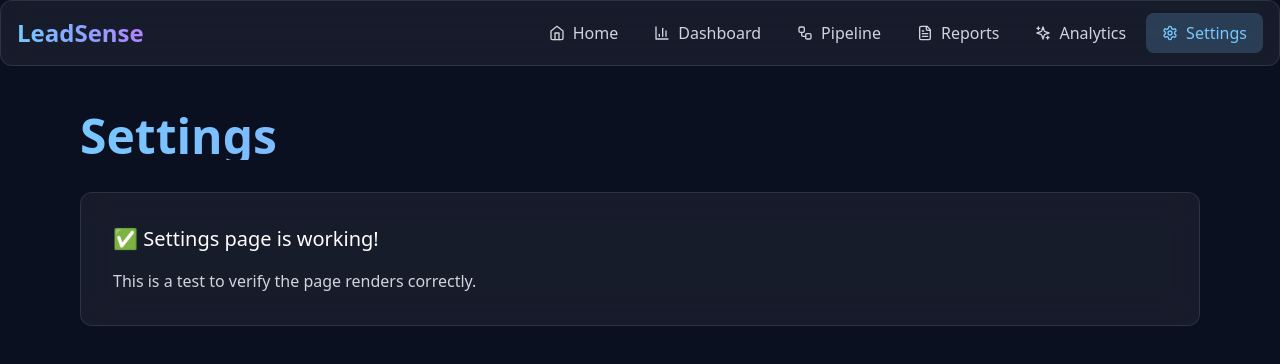
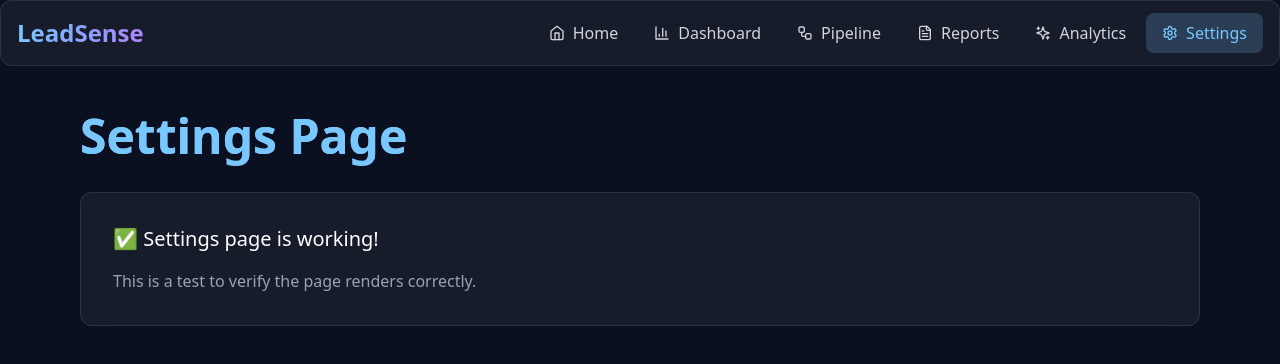
Before and after one commit to Henok131/leadsense, a React (Vite) app: page /settings in a window 1280 px wide. Shown: the top 364 px of the page. Built offline with nearby package versions, Linux system fonts and the light colour scheme.

Commit message:
Add explicit error handling and inline styles to Settings component

```diff
--- a/src/pages/settings/Settings.jsx
+++ b/src/pages/settings/Settings.jsx
@@ -1,17 +1,49 @@
 /**
- * Settings Page - Ultra Simple Test Version
+ * Settings Page - Ultra Simple Test Version with Error Handling
  */
 
+import { useEffect } from 'react'
+
 export default function Settings() {
-  return (
-    <div className="min-h-screen bg-dark pt-20 pb-8">
-      <div className="container max-w-6xl mx-auto px-4 py-8">
-        <h1 className="text-5xl font-extrabold gradient-text mb-8">Settings</h1>
-        <div className="glass-card p-8">
-          <p className="text-white text-xl mb-4">✅ Settings page is working!</p>
-          <p className="text-gray-300">This is a test to verify the page renders correctly.</p>
+  useEffect(() => {
+    console.log('✅ Settings component mounted and rendering!')
+    return () => {
+      console.log('Settings component unmounting')
+    }
+  }, [])
+
+  try {
+    console.log('Settings: About to render JSX')
+    return (
+      <div className="min-h-screen bg-dark pt-20 pb-8" style={{ backgroundColor: '#0b1020' }}>
+        <div className="container max-w-6xl mx-auto px-4 py-8">
+          <h1 className="text-5xl font-extrabold gradient-text mb-8" style={{ color: '#78c8ff' }}>
+            Settings Page
+          </h1>
+          <div className="glass-card p-8" style={{
+            backgroundColor: 'rgba(255, 255, 255, 0.05)',
+            border: '1px solid rgba(255, 255, 255, 0.1)',
+            borderRadius: '12px'
+          }}>
+            <p className="text-white text-xl mb-4" style={{ color: '#ffffff', fontSize: '20px' }}>
+              ✅ Settings page is working!
+            </p>
+            <p className="text-gray-300" style={{ color: '#9ca3af' }}>
+              This is a test to verify the page renders correctly.
+            </p>
+          </div>
         </div>
       </div>
-    </div>
-  )
+    )
+  } catch (error) {
+    console.error('❌ Settings component error:', error)
+    return (
+      <div className="min-h-screen bg-dark pt-20 pb-8" style={{ padding: '40px', backgroundColor: '#0b1020' }}>
+        <div style={{ color: 'white' }}>
+          <h1>Settings Error</h1>
+          <p>{error.message}</p>
+        </div>
+      </div>
+    )
+  }
 }
```
